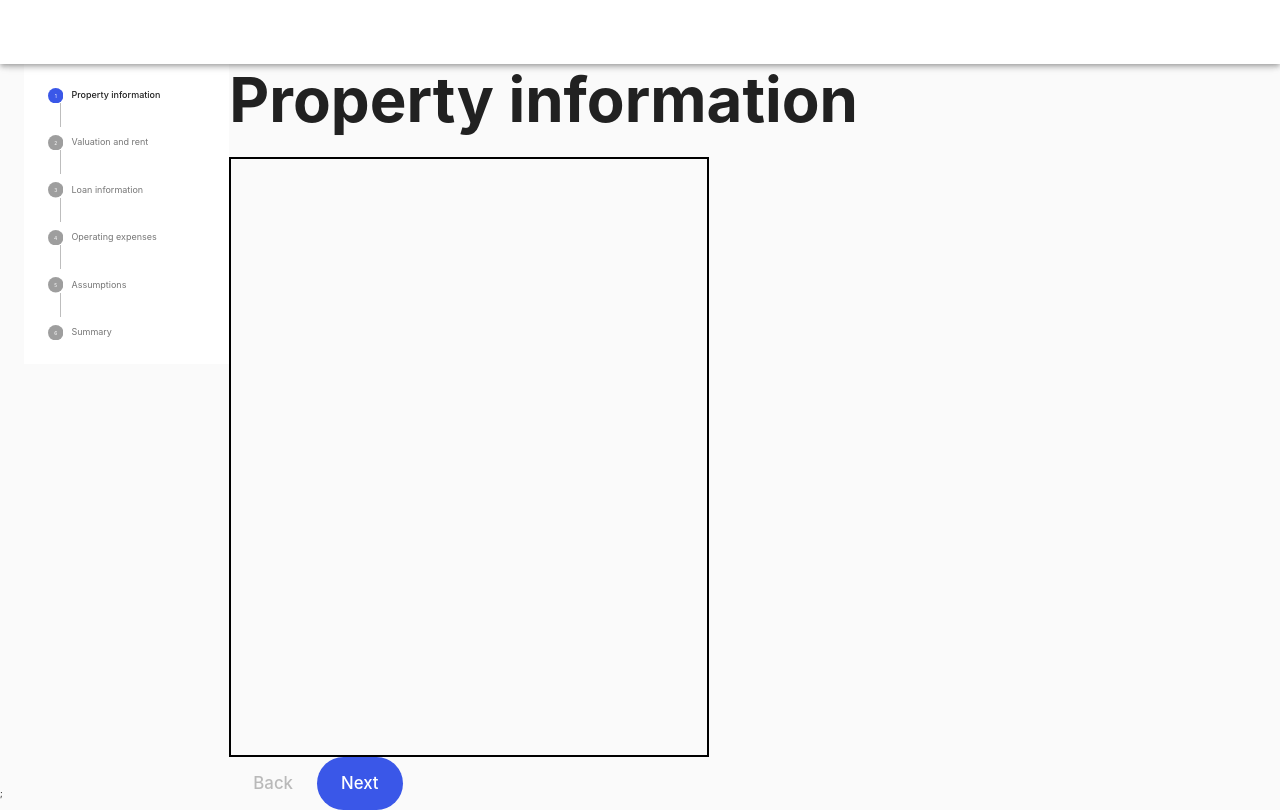
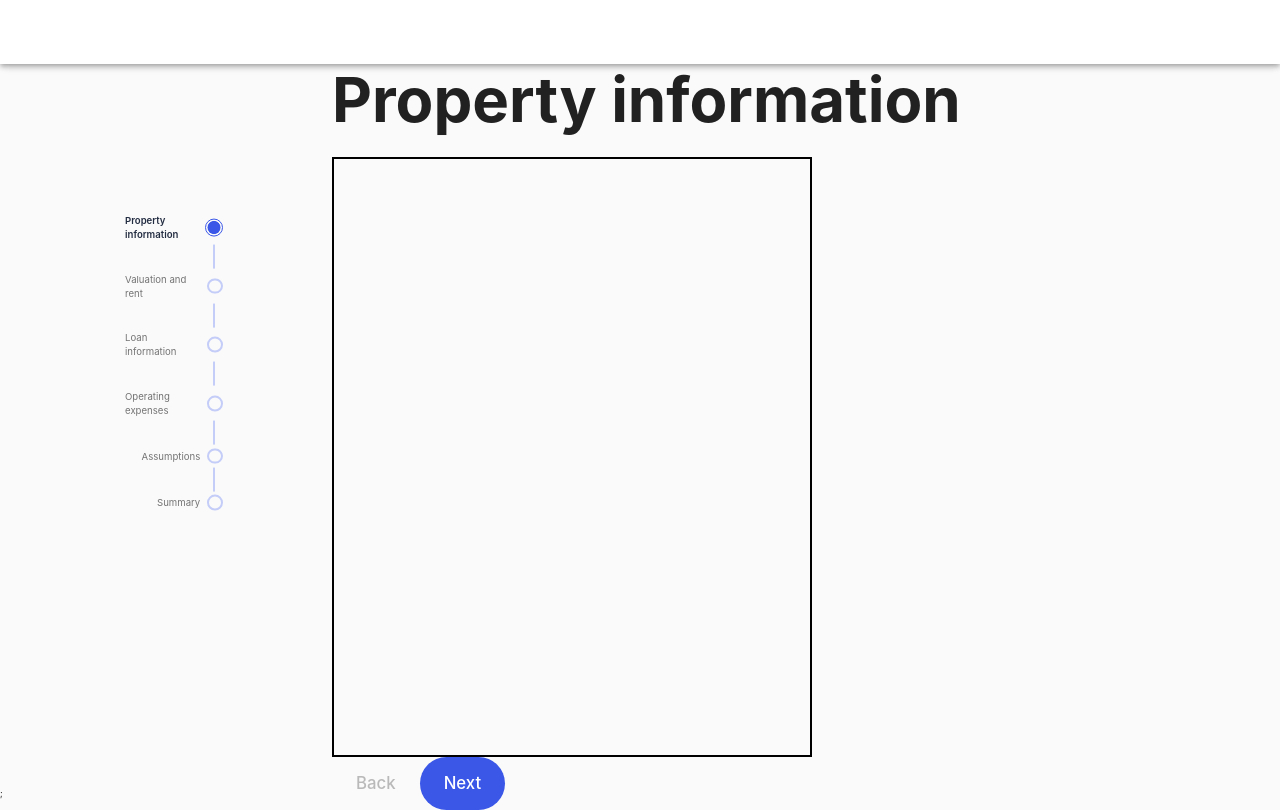
Before and after one commit to KevinNeewen/PropertyAppForm, a React (Create React App) app: page /propertyForm in a window 1280 px wide. Built offline with nearby package versions, Linux system fonts and the light colour scheme.

Commit message:
Stepper style and animation

```diff
--- a/src/containers/PropertyFormPage/index.tsx
+++ b/src/containers/PropertyFormPage/index.tsx
@@ -1,7 +1,7 @@
 import React, { useState } from 'react';
 import Page from '../../components/Page';
 import { PropertyFormStepsEnum, PropertyFormStepsToDescriptionMap } from './formSteps';
-import { Stepper, Step, StepLabel, StepContent, Grid } from '@material-ui/core';
+import { Stepper, Step, StepLabel, StepContent, Grid, StepConnector, Container } from '@material-ui/core';
 import Button from '../../components/Button';
 import Header from '../../components/Header';
 import { WithStyles, withStyles } from '@material-ui/styles';
@@ -31,26 +31,52 @@ const PropertyFormPage = (props: MyProps) => {
 
     const steps = getSteps();
 
+    const renderStyledStepConnector = () => {
+        return <StepConnector classes={{ root: classes.stepConnectorRoot }} />;
+    };
+
     return (
         <Page appBarContent={<div></div>}>
             <Grid container direction="row">
-                <Grid item xs={2}>
-                    <Stepper activeStep={activeStep} orientation="vertical">
-                        {steps.map((label, index) => (
-                            <Step key={index}>
-                                <StepLabel>{label}</StepLabel>
-                            </Step>
-                        ))}
-                    </Stepper>
+                <Grid item xs={3}>
+                    <Container classes={{ root: classes.stepperContainer }} maxWidth="md">
+                        <Stepper //
+                            classes={{ root: classes.stepperBar }}
+                            activeStep={activeStep}
+                            orientation="vertical"
+                            connector={renderStyledStepConnector()}
+                        >
+                            {steps.map((label, index) => (
+                                <Step key={index}>
+                                    <StepLabel
+                                        classes={{
+                                            root: classes.stepLabelRoot,
+                                            vertical: classes.stepLabelVertical,
+                                        }}
+                                    >
+                                        {label}
+                                    </StepLabel>
+                                </Step>
+                            ))}
+                        </Stepper>
+                    </Container>
                 </Grid>
                 <Grid item xs={9}>
                     <Header variant="h1">{PropertyFormStepsToDescriptionMap[activeStep]}</Header>
                     <div className={classes.form}></div>
                     <div>
-                        <Button invisible disabled={activeStep === 0} onClick={handlePrevStep}>
+                        <Button //
+                            invisible
+                            disabled={activeStep === 0}
+                            onClick={handlePrevStep}
+                        >
                             Back
                         </Button>
-                        <Button onClick={handleNextStep}>{activeStep === steps.length - 1 ? 'Submit' : 'Next'}</Button>
+                        <Button //
+                            onClick={handleNextStep}
+                        >
+                            {activeStep === steps.length - 1 ? 'Submit' : 'Next'}
+                        </Button>
                     </div>
                 </Grid>
             </Grid>
--- a/src/containers/PropertyFormPage/styles.ts
+++ b/src/containers/PropertyFormPage/styles.ts
@@ -1,5 +1,6 @@
 import { Theme } from '@material-ui/core';
 import { createStyles } from '@material-ui/styles';
+import { relative } from 'path';
 
 const styles = (theme: Theme) =>
     createStyles({
@@ -8,6 +9,76 @@ const styles = (theme: Theme) =>
             width: '40rem',
             border: '2px solid black',
         },
+        stepperBar: {
+            backgroundColor: 'inherit',
+            position: 'absolute',
+            top: '40%',
+            left: '50%',
+            transform: 'translate(-50%,-50%)',
+        },
+        stepperContainer: {
+            height: '100%',
+            position: 'relative',
+        },
+        stepConnectorRoot: {
+            padding: 0,
+
+            '& .MuiStepConnector-line': {
+                float: 'right',
+                marginTop: '.3rem',
+                marginBottom: '.3rem',
+                marginRight: '1.3rem',
+                border: `1px solid #C4CCF8`,
+            },
+        },
+        stepLabelVertical: {
+            flexDirection: 'row-reverse',
+        },
+        stepLabelRoot: {
+            '& .MuiStepLabel': {
+                color: '#C4CCF8',
+                '&-completed': {
+                    fontWeight: 600,
+                    color: '#232D42',
+                },
+                '&-active': {
+                    fontWeight: 600,
+                    color: '#232D42',
+                },
+                '&-labelContainer': {
+                    width: 'auto',
+                    '& span': {
+                        fontSize: '.8rem',
+                    },
+                },
+                '&-iconContainer': {
+                    '& svg': {
+                        fontSize: '1.3rem',
+                        marginLeft: '.6rem',
+                        fill: 'transparent',
+                        border: `2px solid #C4CCF8`,
+                        borderRadius: '5rem',
+                        '& text': {
+                            display: 'none',
+                        },
+                    },
+                    '& .MuiStepIcon': {
+                        '&-active': {
+                            fill: theme.palette.primary.main,
+                            padding: '1.3px',
+                            fontSize: '1.5rem',
+                            border: `1px solid ${theme.palette.primary.main}`,
+                        },
+                        '&-completed': {
+                            fill: theme.palette.primary.main,
+                            border: 'none',
+                            fontSize: '1.4rem',
+                            // border: `2px solid ${theme.palette.primary.main}`,
+                        },
+                    },
+                },
+            },
+        },
     });
 
 export default styles;
```
